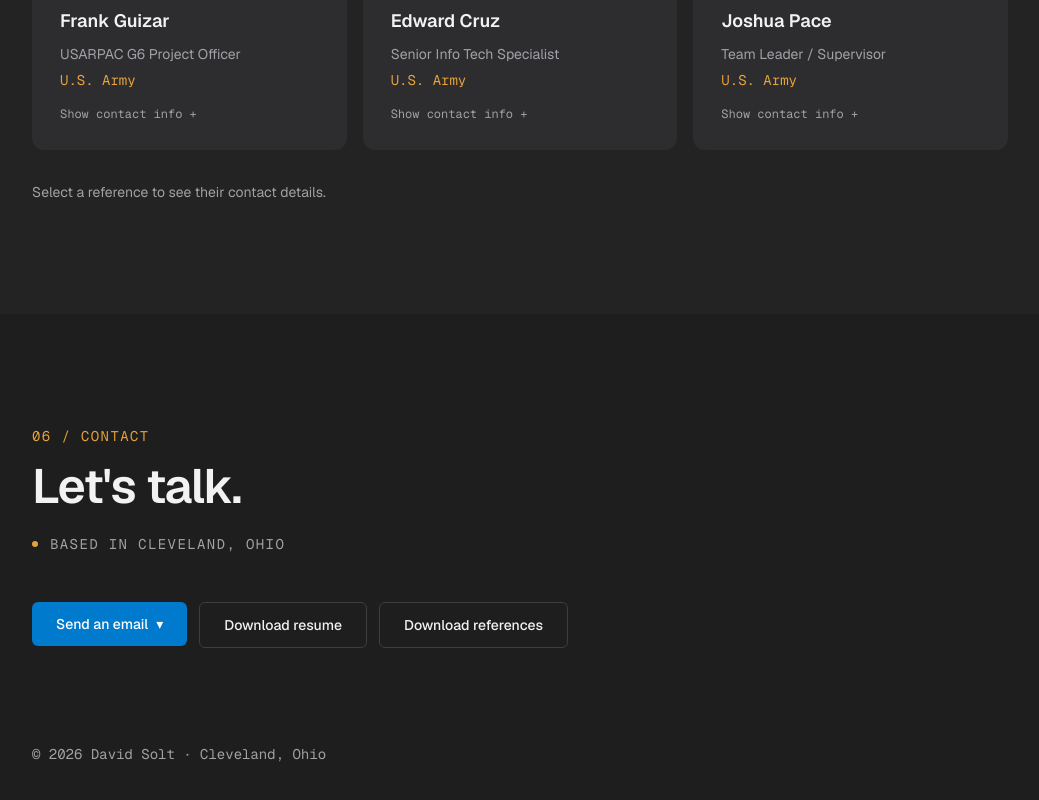
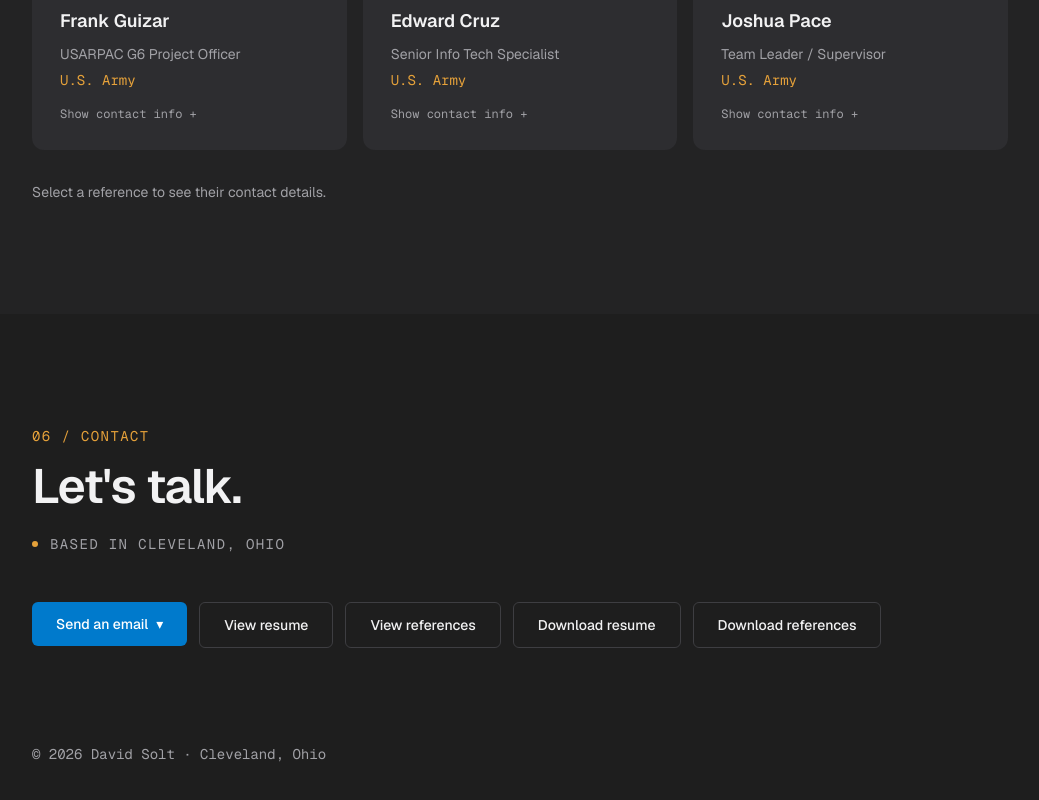
Before and after one commit to DSOLT-BITS/Oct-Port, a Next.js app: page / in a window 1280 px wide. Shown: the part 5868-6668 px from the top of the page, without its empty margins (120-1159 px from the left). Built offline with nearby package versions, Linux system fonts and the light colour scheme.

Commit message:
Portfolio

```diff
--- a/src/components/sections/Contact.tsx
+++ b/src/components/sections/Contact.tsx
@@ -14,6 +14,22 @@ export default function Contact() {
       </Reveal>
       <Reveal className="flex flex-wrap gap-3">
         <EmailMenu email={profile.email} />
+        <a
+          href={profile.resume}
+          target="_blank"
+          rel="noreferrer"
+          className="focus-ring press rounded-md border border-raised px-6 py-3 text-sm font-medium transition-[transform,background-color] duration-150 hover:bg-card"
+        >
+          View resume
+        </a>
+        <a
+          href={profile.references}
+          target="_blank"
+          rel="noreferrer"
+          className="focus-ring press rounded-md border border-raised px-6 py-3 text-sm font-medium transition-[transform,background-color] duration-150 hover:bg-card"
+        >
+          View references
+        </a>
         <a
           href={profile.resume}
           download
```
